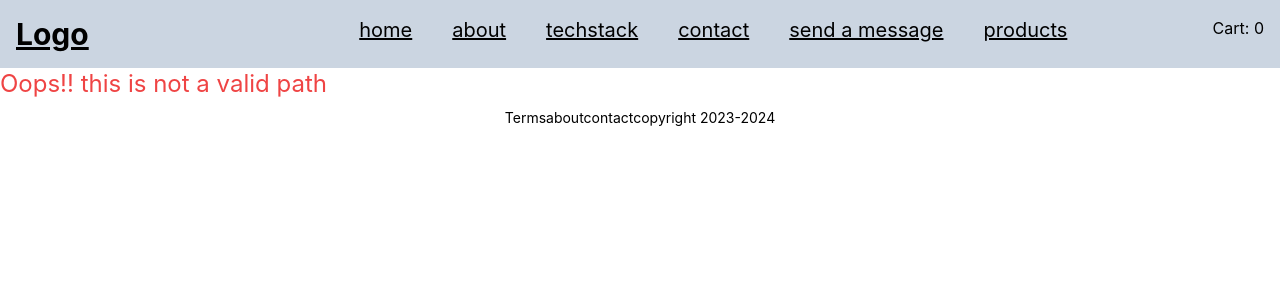
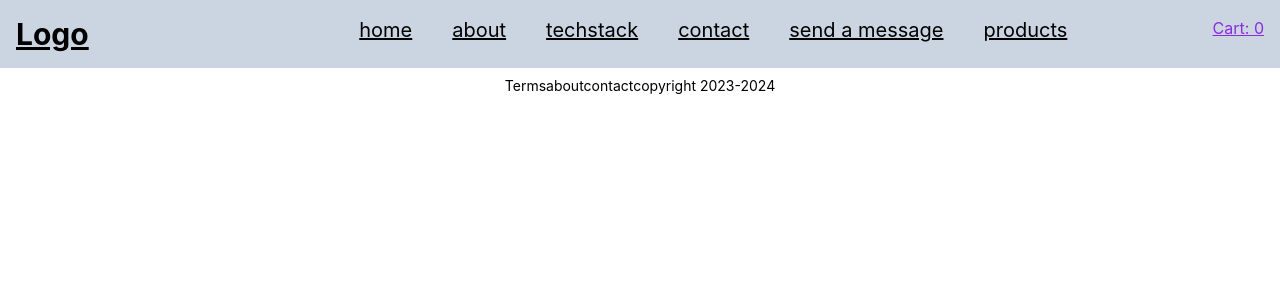
Before and after one commit to trainerfrontend/redux, a React (Create React App) app: page /cart in a window 1280 px wide. Shown: the top 300 px of the page. Built offline with nearby package versions, Linux system fonts and the light colour scheme.

Commit message:
updated cart detail

```diff
--- a/src/Pages/CartDetail.jsx
+++ b/src/Pages/CartDetail.jsx
@@ -1,5 +1,14 @@
+import { useSelector } from "react-redux";
+
 const CartDetail = () => {
-    return <div>Cart Detail</div>
+    const products = useSelector(state => state.cart);
+
+    const createProductList = () => {
+        return products.map((item) => {
+            return <h1>{item.title}</h1>
+        })
+    }
+    return <div>{createProductList()}</div>
 }
 
 export default CartDetail;
--- a/src/components/global/Cart.jsx
+++ b/src/components/global/Cart.jsx
@@ -1,3 +1,5 @@
+import { NavLink } from "react-router-dom";
+
 // responsible for reading the data from store
 import { useSelector } from "react-redux";
 
@@ -5,7 +7,7 @@ const Cart = () => {
     const products = useSelector(state => state.cart);
 
     console.log(products)
-    return <h1>Cart: {products.length}</h1>
+    return <h1><NavLink to="cart">Cart: {products.length}</NavLink></h1>
 }
 
 export default Cart;
--- a/src/routes/RouteRoot.jsx
+++ b/src/routes/RouteRoot.jsx
@@ -16,6 +16,7 @@ import Faq from "../Pages/Faq";
 import Help from "../Pages/Help";
 import SendAMessage from '../Pages/SendAMessage';
 import Products from '../Pages/Products';
+import CartDetail from '../Pages/CartDetail';
 
 const Router = createBrowserRouter(
     createRoutesFromElements(
@@ -25,6 +26,7 @@ const Router = createBrowserRouter(
             <Route path="techstack" element={<TechStack />} />
             <Route path="sendamessage" element={<SendAMessage />} />
             <Route path="products" element={<Products />} />
+            <Route path="cart" element={<CartDetail />} />
 
             <Route path="contact" element={<ContactLayout />}>
                 <Route path="faq" element={<Faq />} />
```
